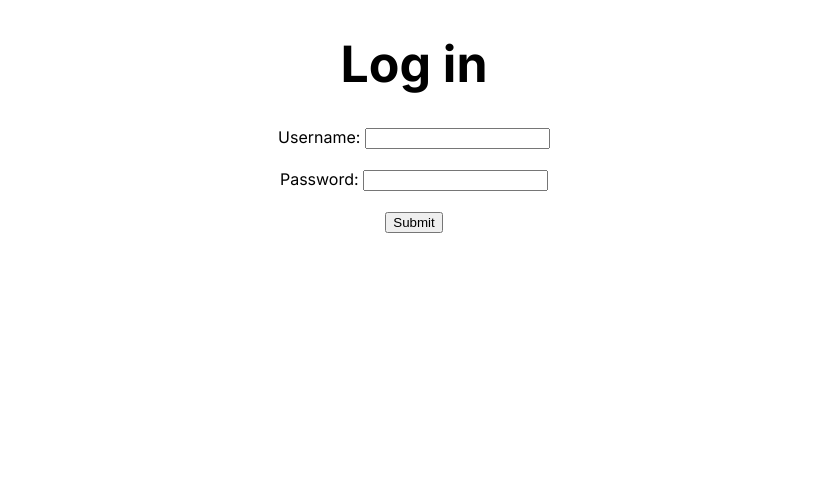
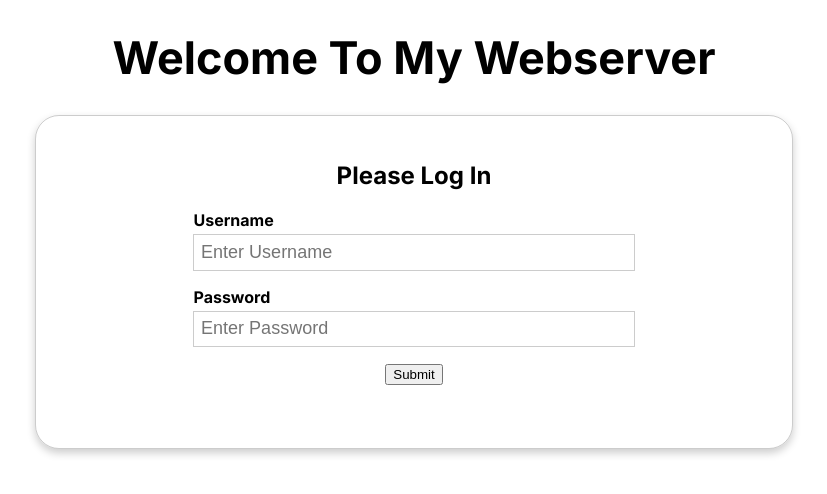
Before and after one commit to bradleybalchin/rust-http-server, a plain HTML site: page public/auth/login.html in a window 1280 px wide. Shown: the whole page, without its empty margins (226-1053 px from the left). Drawn offline with Linux system fonts and the light colour scheme.

Commit message:
login page improvements

```diff
--- a/public/auth/login.html
+++ b/public/auth/login.html
@@ -10,14 +10,21 @@
 </head>
 <body>
     <main>
-        <h1>Log in</h1>
+        <h1>Welcome To My Webserver</h1>
+        <div class="loginform">
+        <h2>Please Log In</h2>
         <form action="">
-        <label for="username">Username:</label>
-        <input type="text" id="fname" name="fname"><br><br>
-        <label for="password">Password:</label>
-        <input type="text" id="lname" name="lname"><br><br>
-        <input type="submit" value="Submit">
-</form>
+            <div class="form-group">
+                <label for="username">Username</label>
+                <input type="text" id="uname" name="uname" placeholder="Enter Username">
+            </div>
+            <div class="form-group">
+                <label for="password">Password</label>
+                <input type="password" id="psw" name="psw" placeholder="Enter Password">
+            </div>
+            <input type="submit" value="Submit">
+        </form>
+        </div>
     </main>
 </body>
 </html>
--- a/public/css/login.css
+++ b/public/css/login.css
@@ -6,5 +6,39 @@ h1 {
     color: black;
     font-weight: bold;
     position: relative;
-    font-size: 50px;
+    font-size: 45px;
 }
+
+.loginform {
+    box-shadow: 0 4px 8px 0 rgba(0, 0, 0, 0.2);
+    border: 1.5px solid rgba(1, 1, 1, 0.2);
+    border-radius: 1.5rem;
+    padding-top: 2%;
+    padding-bottom: 5%;
+    padding-left: 5%;
+    padding-right: 5%;
+    margin-left: 20%;
+    margin-right: 20%;
+
+    vertical-align: middle;
+}
+
+.form-group {
+    display: flex;
+    flex-direction: column;
+    margin-bottom: 1rem;
+    text-align: left;
+    padding-inline: 15%;
+}
+
+label {
+    margin-bottom: 0.25rem;
+    font-weight: bold;
+}
+
+input[type=text], input[type=password] {
+    /* width: 60%; */
+    border: 1px solid #ccc;
+    font-size: large;
+    padding: 1.5%;
+}
```
